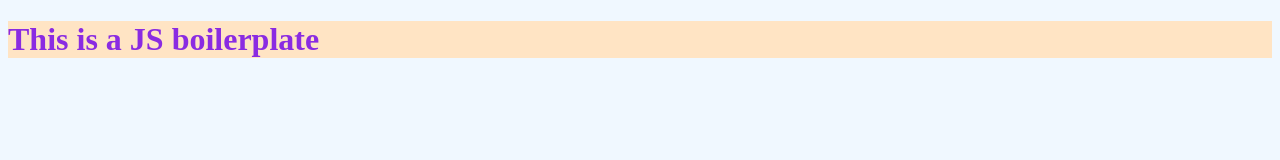
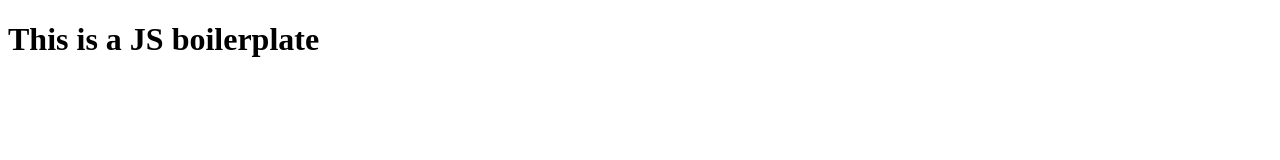
Before and after one commit to kkolade/portfolio, a website built with webpack: page src/index.html in a window 1280 px wide. Built offline with nearby package versions, Linux system fonts and the light colour scheme.

Commit message:
Update content of .scss files

```diff
--- a/src/assets/scss/_components.scss
+++ b/src/assets/scss/_components.scss
@@ -1,8 +1,21 @@
-body {
-  background-color: aliceblue;
+@use 'base' as b;
 
-  h1 {
-    color: blueviolet;
-    background-color: bisque;
-  }
-}
+/*--- COMPONENTS ---*/
+
+//------Alert-------
+
+//------Button-------
+
+//------Carousel-------
+
+//------Forms-------
+
+//------Reset-------
+
+//------Lists-------
+
+//------Nav-------
+
+//------Slider-------
+
+//------Tables-------
```
Also changed, not shown: src/assets/scss/_layouts.scss (+17 -0 lines), .stylelintrc.js (added), .stylelintrc.json (deleted).
